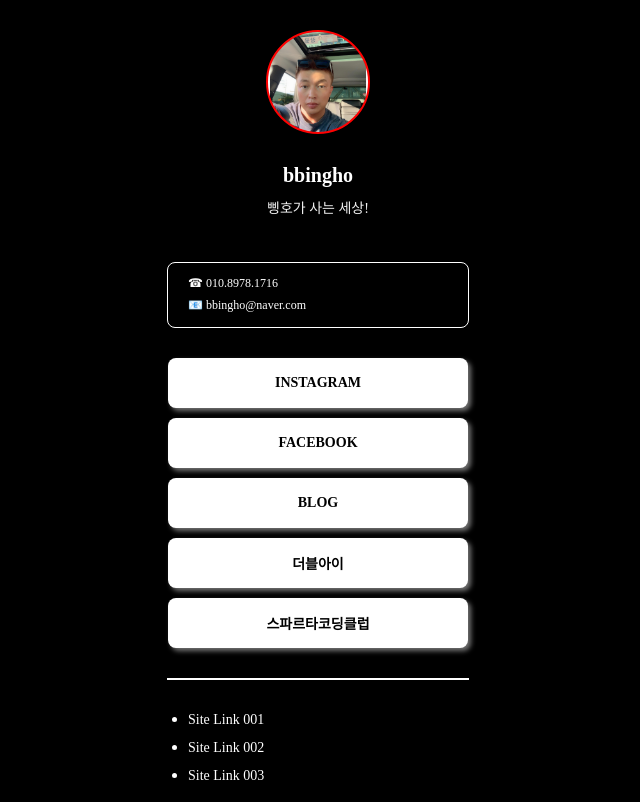
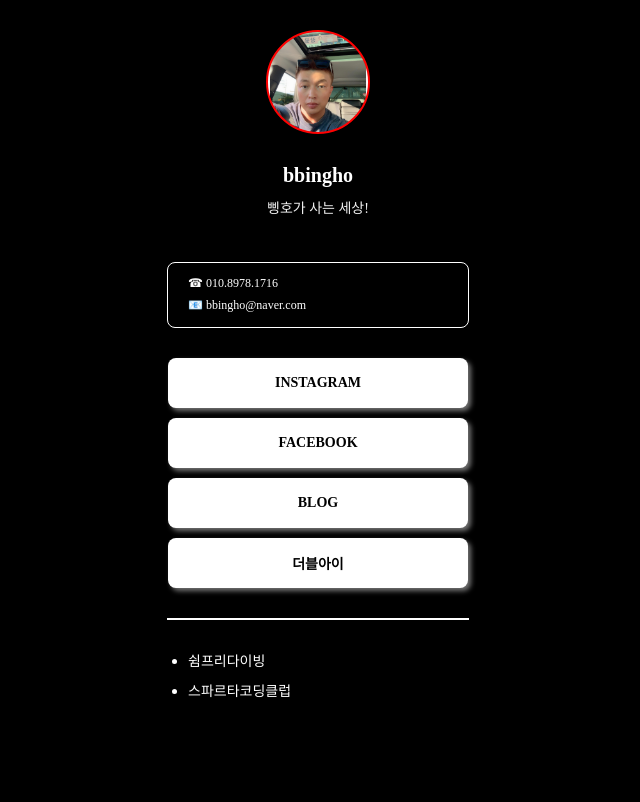
Before and after one commit to bbingho/mypage, a plain HTML site: page index.html in a window 1280 px wide. Shown: the whole page, without its empty margins (322-962 px from the left). Drawn offline with Linux system fonts and the light colour scheme; a web font is replaced by a local one.

Commit message:
Update index.html

```diff
--- a/index.html
+++ b/index.html
@@ -126,15 +126,13 @@
 		<a target="_blank" href="https://www.instagram.com/_bbdog/">INSTAGRAM</a>
 		<a target="_blank" href="https://www.facebook.com/bbingho/">FACEBOOK</a>
 		<a target="_blank" href="https://blog.naver.com/bbingho">BLOG</a>
-		<a target="_blank" href="http://www.doublei.co.kr/">더블아이</a>
-		<a class="last" target="_blank" href="https://spartacodingclub.kr/">스파르타코딩클럽</a>
+		<a class="last" target="_blank" href="http://www.doublei.co.kr/">더블아이</a>
 
 		<hr />
 
 		<ul class="link_list">
-			<li><a target="_blank" href="#">Site Link 001</a></li>
-			<li><a target="_blank" href="#">Site Link 002</a></li>
-			<li><a target="_blank" href="#">Site Link 003</a></li>
+			<li><a target="_blank" href="https://spartacodingclub.kr/">쉼프리다이빙</a></li>
+			<li><a target="_blank" href="https://spartacodingclub.kr/">스파르타코딩클럽</a></li>
 		</ul>
 	</div>
 </body>
```
